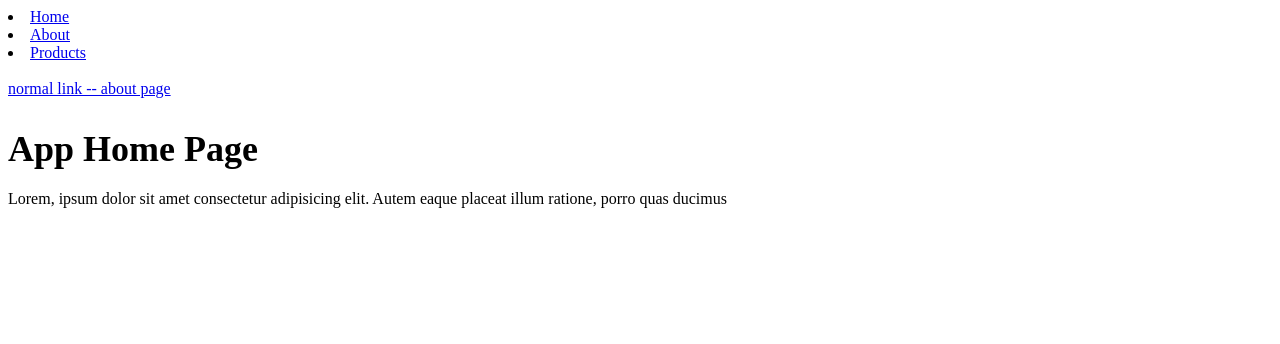
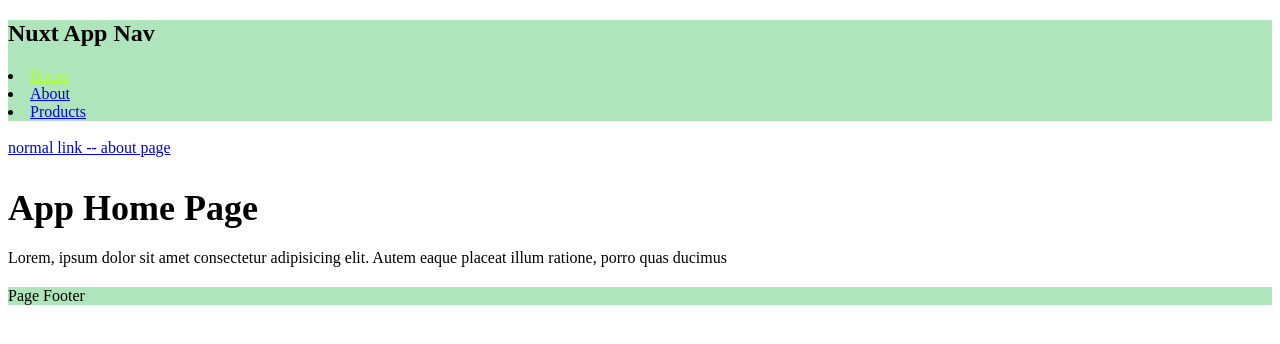
Before and after one commit to Sahasawat-Boss/Nuxt-App, a Nuxt app: page / in a window 1280 px wide. Shown: the top 344 px of the page. Built offline with nearby package versions, Linux system fonts and the light colour scheme.

Commit message:
Add Layout and Default File

```diff
--- /dev/null
+++ b/layouts/default.vue
@@ -0,0 +1,41 @@
+<template>
+    <main>
+        <header>
+            <nav>
+                <h2>Nuxt App Nav</h2>
+                <li>
+                    <NuxtLink to="/">Home</NuxtLink>
+                </li>
+                <li>
+                    <NuxtLink to="/about">About</NuxtLink>
+                </li>
+                <li>
+                    <NuxtLink to="/products">Products</NuxtLink>
+                </li>
+            </nav>
+            <br>
+            <a href="/about">normal link -- about page</a>
+        </header>
+
+        <!-- Output the page content-->
+        <div>
+            <slot /><!-- a pages in Pages folder-->
+        </div>
+
+        <footer class="footer"> Page Footer</footer>
+    </main>
+</template>
+
+<style scoped>
+.router-link-exact-active {
+    color: greenyellow;
+}
+
+nav {
+    background: #aee5bb;
+}
+
+footer {
+    background: #aee5bb;
+}
+</style>
--- a/pages/about.vue
+++ b/pages/about.vue
@@ -1,23 +1,10 @@
 <template>
-    <header>
-        <nav>
-            <li>
-                <NuxtLink to="/">Home</NuxtLink>
-            </li>
-            <li>
-                <NuxtLink to="/about">About</NuxtLink>
-            </li>
-            <li>
-                <NuxtLink to="/products">Products</NuxtLink>
-            </li>
-        </nav>
-        <br>
-        <a href="/about">normal link -- about page</a>
-    </header>
-
-    <h2>About Page</h2>
-    <p>Lorem, ipsum dolor sit amet consectetur adipisicing elit. Autem eaque placeat illum ratione, porro quas ducimus
-    </p>
+    <main>
+        <h2>About Page</h2>
+        <p>Lorem, ipsum dolor sit amet consectetur adipisicing elit. Autem eaque placeat illum ratione, porro quas
+            ducimus
+        </p>
+    </main>
 </template>
 
 <script setup>
--- a/pages/index.vue
+++ b/pages/index.vue
@@ -1,22 +1,5 @@
 <template>
     <main>
-        <header>
-            <nav>
-                <li>
-                    <NuxtLink to="/">Home</NuxtLink>
-                </li>
-                <li>
-                    <NuxtLink to="/about">About</NuxtLink>
-                </li>
-                <li>
-                    <NuxtLink to="/products">Products</NuxtLink>
-                </li>
-            </nav>
-            <br>
-            <a href="/about">normal link -- about page</a>
-        </header>
-
-
         <h2>App Home Page</h2>
         <p>Lorem, ipsum dolor sit amet consectetur adipisicing elit. Autem eaque placeat illum ratione, porro quas
             ducimus
--- a/pages/products/index.vue
+++ b/pages/products/index.vue
@@ -1,13 +1,5 @@
 <template>
 <div>
-    <header>
-        <nav>
-            <li><NuxtLink to=""></NuxtLink></li>
-        </nav>
-    </header>
-
-
-
     <h2>Products Home Page</h2>
     <p>Lorem, ipsum dolor sit amet consectetur adipisicing elit. Autem eaque placeat illum ratione, porro quas ducimus
     </p>
```
